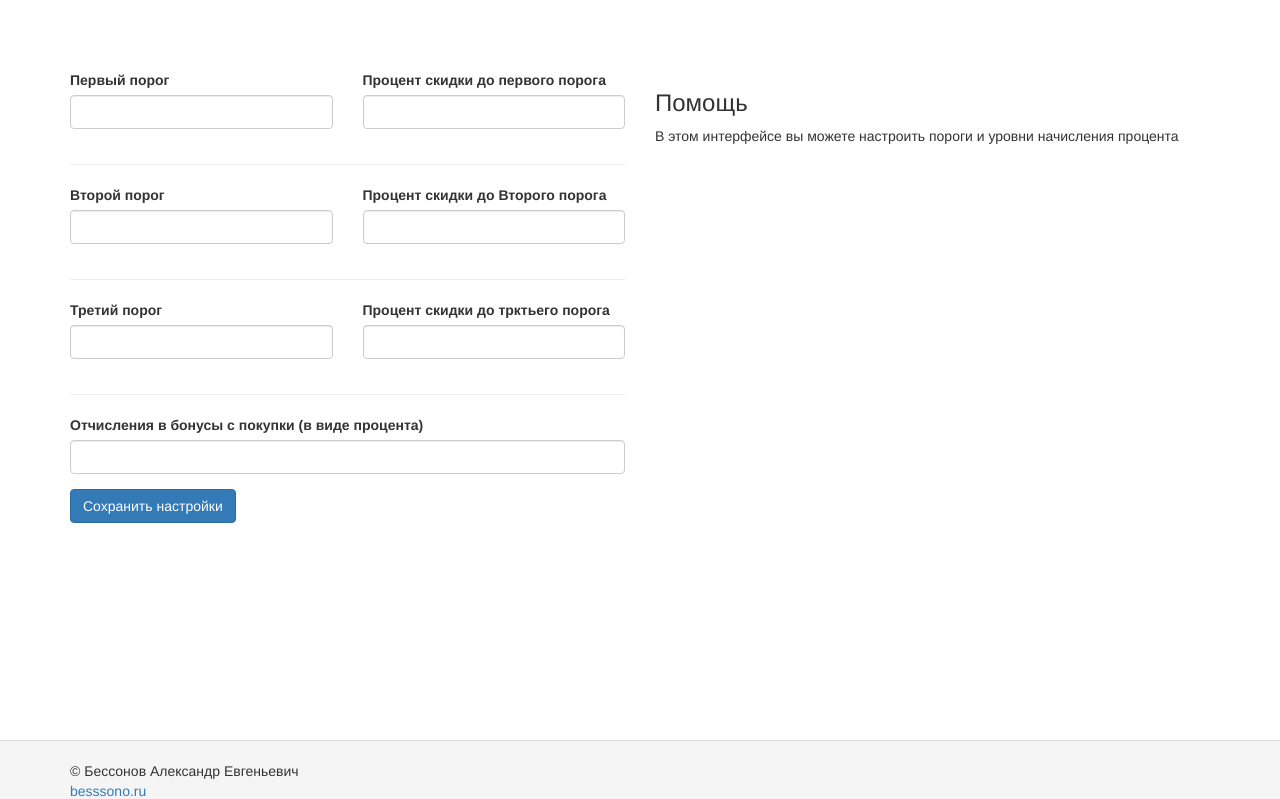
After one commit to bessono/sale_card, a Yii app: template public_html/views/settings-discount/edit-form.php in a window 1280 px wide. The commit adds this page. Shown: the top 799 px of the page. Run offline with PHP 8.4 and a stand-in for Yii, Linux system fonts and the light colour scheme; the template is opened without the code that fills it, so the values that code supplies are empty; form fields are guessed from the names that the template uses; some libraries are stand-ins or nearby versions.

Commit message:
Создание формы настройки скидок

```diff
--- a/public_html/controllers/SettingsDiscountController.php
+++ b/public_html/controllers/SettingsDiscountController.php
@@ -1,12 +1,14 @@
 <?php
 
 namespace app\controllers;
+use app\models\SettingsDiscount;
 
 class SettingsDiscountController extends \yii\web\Controller
 {
     public function actionEditForm()
     {
-        return $this->render('edit-form');
+    	$model = new SettingsDiscount();
+        return $this->render('edit-form',['model'=>$model]);
     }
 
 }
--- a/public_html/migrations/m190914_150635_settings_discount.php
+++ b/public_html/migrations/m190914_150635_settings_discount.php
@@ -29,6 +29,7 @@ class m190914_150635_settings_discount extends Migration
     public function safeDown()
     {
         $this->dropTable('settings_discount');
+
     }
 
     /*
--- a/public_html/views/layouts/main.php
+++ b/public_html/views/layouts/main.php
@@ -58,7 +58,7 @@ AppAsset::register($this);
                         ['label'=>'-'],
                         ['label'=>'Зарегистрировать покупателя','url'=>['customers/add-form'], 'visible' => Yii::$app->user->can('manageCustomers')],
                         ['label'=>'-'],
-                        ['label'=>'Свойства Скидок','url'=>['sales/sale-index'], 'visible' => Yii::$app->user->can('manageDiscount')],
+                        ['label'=>'Свойства Скидок','url'=>['settings-discount/edit-form'], 'visible' => Yii::$app->user->can('manageDiscount')],
                         ['label'=>'Отзывы','url'=>['/site/contact'], 'visible'=>Yii::$app->user->can('managerDiscount')],
                         ['label'=>'-'],
                         ['label'=>'Добавить продовца','url'=>['managers/add-form'], 'visible'=>Yii::$app->user->can('manageCards')],
--- /dev/null
+++ b/public_html/views/settings-discount/edit-form.php
@@ -0,0 +1,67 @@
+<?php
+
+use yii\helpers\Html;
+use yii\widgets\ActiveForm;
+
+$form = new ActiveForm();
+$form->begin();
+?>
+<div class='countainer-fluid'>
+	<div class='row'>
+		<div class='col-md-6'>
+
+			<div class='row'>
+			<div class='col-md-6'>
+			<?php
+				echo $form->field($model,'first_step')->textInput()->label('Первый порог');
+			?>
+			</div>
+			<div class='col-md-6'>
+			<?php
+				echo $form->field($model,'first_discount_percent')->textInput()->label('Процент скидки до первого порога');
+			?>
+			</div>
+			</div>
+			<hr>
+
+			<div class='row'>
+			<div class='col-md-6'>
+			<?php
+				echo $form->field($model,'second_step')->textInput()->label('Второй порог');
+			?>
+			</div>
+			<div class='col-md-6'>
+			<?php
+				echo $form->field($model,'second_discount_percent')->textInput()->label('Процент скидки до Второго порога');
+			?>
+			</div>
+			</div>
+			<hr>
+
+			<div class='row'>
+			<div class='col-md-6'>
+			<?php
+				echo $form->field($model,'third_step')->textInput()->label('Третий порог');
+			?>
+			</div>
+			<div class='col-md-6'>
+			<?php
+				echo $form->field($model,'third_discount_percent')->textInput()->label('Процент скидки до трктьего порога');
+			?>
+			</div>
+			</div>
+			<hr>
+			<?php
+				echo $form->field($model,'bonus_discount_percent')->textInput()->label('Отчисления в бонусы с покупки (в виде процента)');
+				echo Html::submitButton('Сохранить настройки',['class'=>'btn btn-primary'])
+			?>
+
+		</div>
+		<div class='col-md-6'>
+			<h3>Помощь</h3>
+			<p>В этом интерфейсе вы можете настроить пороги и уровни начисления процента</p>
+		</div>
+	</div>
+</div>
+<?php
+$form->end();
```
Also changed, not shown: public_html/models/SettingsDiscount.php (+8 -7 lines).
